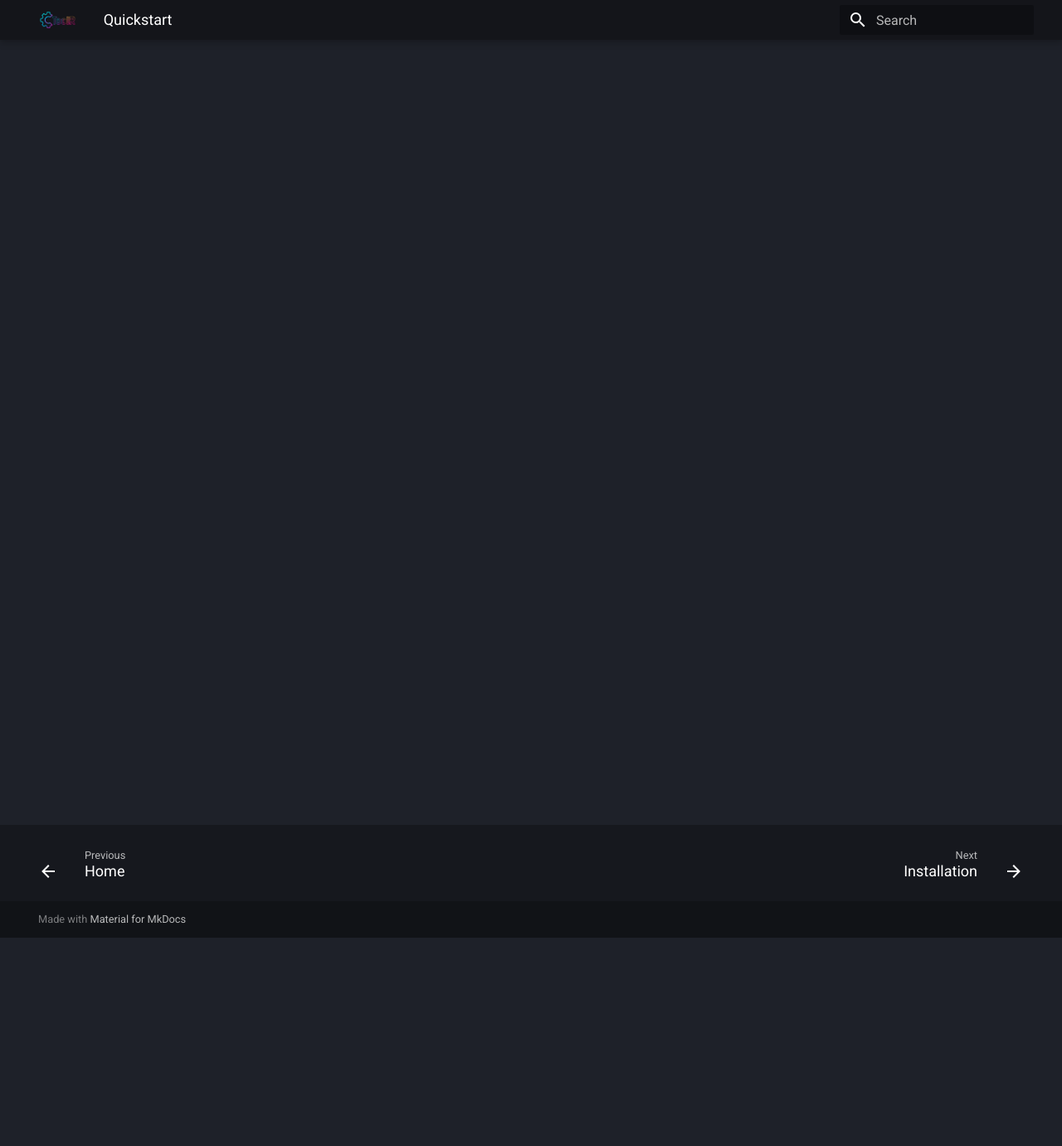
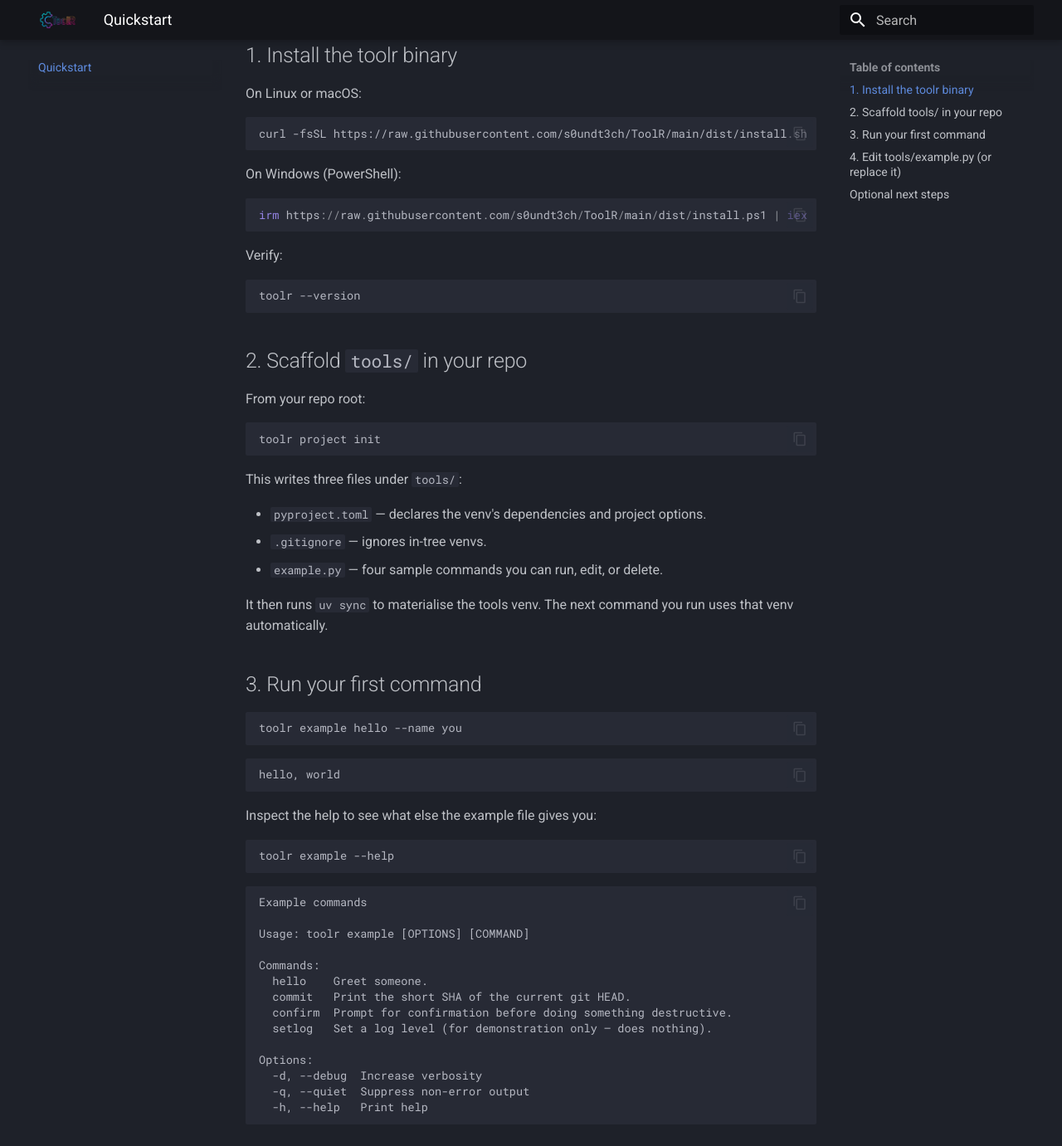
Before and after one commit to s0undt3ch/ToolR, an MkDocs documentation site: the page built from docs/quickstart.md, in a window 1280 px wide and 1400 px high, scrolled down 270 px. Shown: the top 1381 px of the window at 83% size. Built offline with MkDocs 1.6.1 and Material for MkDocs 9.7.7, drawn with Linux system fonts in a browser that asks for light colours; some of the changed text lies outside the part shown.

Commit message:
docs: Quickstart page (install → init → run)

````diff
--- a/docs/quickstart.md
+++ b/docs/quickstart.md
@@ -1,3 +1,79 @@
 # Quickstart
 
-<!-- Populated in Plan 11 Task 3. -->
+The fastest path from zero to a running command. About two minutes
+end-to-end. For a full install matrix, see [Installation](installation/index.md).
+
+## 1. Install the toolr binary
+
+On Linux or macOS:
+
+```sh
+curl -fsSL https://raw.githubusercontent.com/s0undt3ch/ToolR/main/dist/install.sh | sh
+```
+
+On Windows (PowerShell):
+
+```powershell
+irm https://raw.githubusercontent.com/s0undt3ch/ToolR/main/dist/install.ps1 | iex
+```
+
+Verify:
+
+```sh
+toolr --version
+```
+
+## 2. Scaffold `tools/` in your repo
+
+From your repo root:
+
+```sh
+toolr project init
+```
+
+This writes three files under `tools/`:
+
+- `pyproject.toml` — declares the venv's dependencies and project options.
+- `.gitignore` — ignores in-tree venvs.
+- `example.py` — four sample commands you can run, edit, or delete.
+
+It then runs `uv sync` to materialise the tools venv. The next command
+you run uses that venv automatically.
+
+## 3. Run your first command
+
+```sh
+toolr example hello --name you
+```
+
+```text
+--8<-- "docs/quickstart-files/example-hello.txt"
+```
+
+Inspect the help to see what else the example file gives you:
+
+```sh
+toolr example --help
+```
+
+```text
+--8<-- "docs/quickstart-files/example-help.txt"
+```
+
+## 4. Edit `tools/example.py` (or replace it)
+
+Open the generated file. Each function decorated with `@group.command`
+becomes a CLI subcommand. The first argument is a [`Context`][toolr.Context]
+object; the rest become CLI arguments inferred from your type hints
+and docstring.
+
+For the full authoring guide, head to [Writing commands](writing-commands/index.md).
+
+## Optional next steps
+
+- **Install shell tab completion:**
+  `toolr self completion install bash` (or `zsh` / `fish`).
+- **Learn the mental model:** [How toolr is laid out](concepts.md) — one
+  page covering the binary, the tools venv, the manifest, and the cache.
+- **Ship your tools with a third-party PyPI package:** see
+  [Third-party packages](third-party.md).
````
